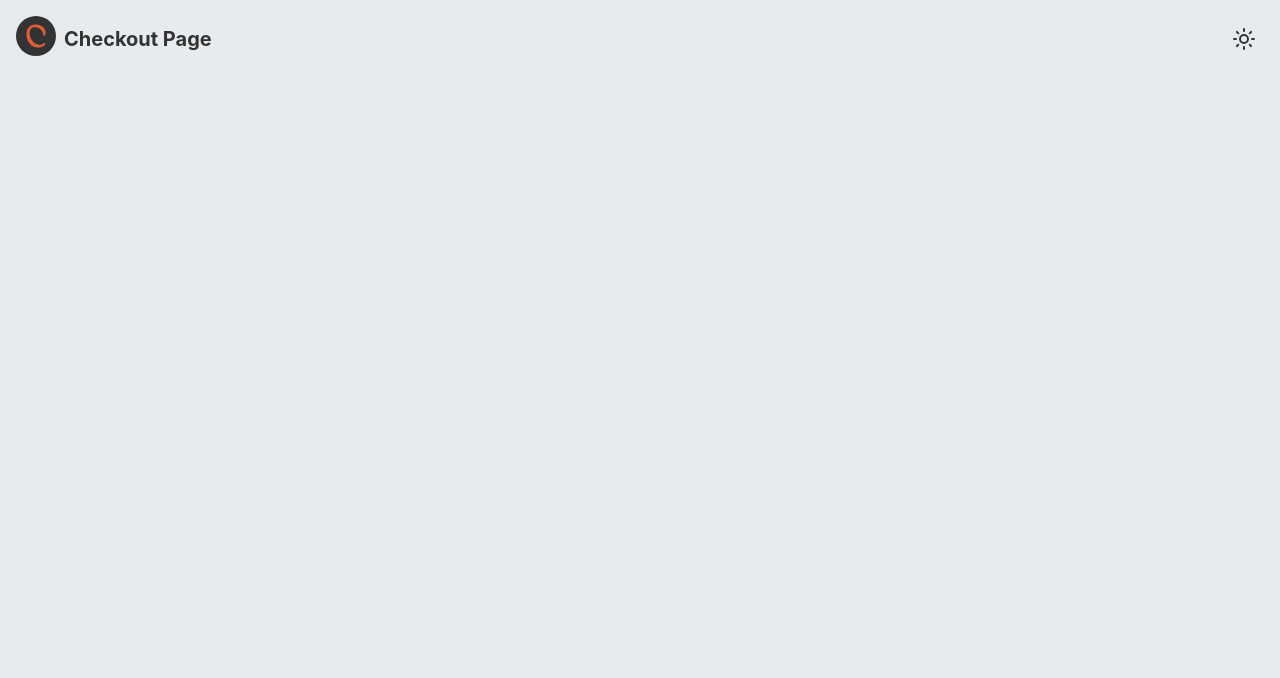
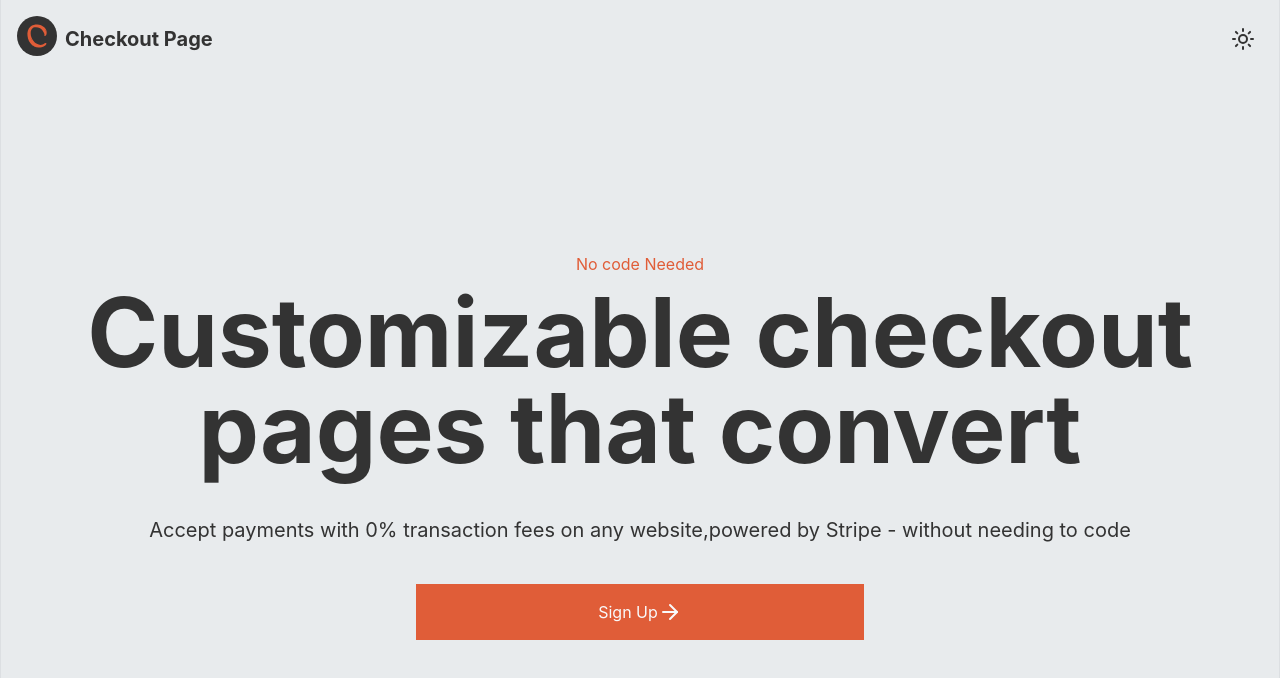
Before and after one commit to rajgupta-ml/checkout_page, a Next.js app: page / in a window 1280 px wide. Shown: the top 678 px of the page. Built offline with nearby package versions, Linux system fonts and the light colour scheme.

Commit message:
Refactor Landing component to include Hero section and update Container styles for full height

```diff
--- a/src/componets/Container.tsx
+++ b/src/componets/Container.tsx
@@ -1,7 +1,7 @@
 import React from 'react';
 
 const Container = ({ children }: { children: React.ReactNode }) => {
-	return <div className="max-w-7xl mx-auto p-4">{children}</div>;
+	return <div className="max-w-7xl mx-auto  h-full">{children}</div>;
 };
 
 export default Container;
--- a/src/componets/Landing.tsx
+++ b/src/componets/Landing.tsx
@@ -1,15 +1,45 @@
 import Navbar from '@/componets/Navbar';
 import React from 'react';
 import Container from './Container';
-
+import Link from 'next/link';
+import { ArrowRight } from 'lucide-react';
 const Landing = () => {
 	return (
-		<div>
+		<div className="max-h-screen h-screen">
 			<Container>
-				<Navbar />
+				<div className="border-r border-l h-full p-4 ">
+					<Navbar />
+					<Hero />
+				</div>
 			</Container>
 		</div>
 	);
 };
 
+const Hero = () => {
+	return (
+		<div className=" h-full flex flex-col gap-2 items-center justify-center">
+			<span className="text-primary">No code Needed</span>
+			<div className="text-center flex flex-col gap-10 mb-8">
+				<h1 className="text-8xl font-bold text-wrap">
+					Customizable checkout pages that convert
+				</h1>
+				<p className="text-xl  ">
+					Accept payments with 0% transaction fees on any website,powered by
+					Stripe - without needing to code
+				</p>
+			</div>
+			<div className="w-full  items-center flex justify-center ">
+				<Link
+					href="/signup"
+					className=" bg-primary text-muted w-md text-center flex items-center justify-center p-4"
+				>
+					Sign Up
+					<ArrowRight className="" />
+				</Link>
+			</div>
+		</div>
+	);
+};
+
 export default Landing;
--- a/src/componets/Navbar.tsx
+++ b/src/componets/Navbar.tsx
@@ -27,8 +27,8 @@ const SVG = () => {
 		>
 			<circle cx="200" cy="200" r="200" fill="var(--foreground)"></circle>
 			<path
-				fill-rule="evenodd"
-				clip-rule="evenodd"
+				fillRule="evenodd"
+				clipRule="evenodd"
 				d="M287.567 154.425c-.51-7.72-3.169-14.453-9.11-19.692l9.11 19.692zM136.811 219.05c1.751 9.252 6.146 16.98 12.769 23.491-4.255-7.832-8.512-15.662-12.769-23.491zm-31.626-21.201c-4.844-33.069 5.295-71.674 27.985-91.134 22.69-19.459 44.023-22.447 67.854-22.709 27.893-.307 51.544 10.483 71.519 29 19.31 17.894 27.69 40.354 23.328 66.888-1.486 9.038-7.032 15.12-14.543 19.658-2.21 1.335-4.845 2.222-7.178.334-2.229-1.798-.31-3.867.081-5.842 2.157-10.915-2.113-20.486-6.789-29.762-8.497-16.853-20.884-31.836-37.014-41.351-18.094-10.675-38.905-12.973-55.115-9.729-16.21 3.243-24.64 12.972-32.421 25.945-7.781 12.972-8.717 44.864.901 72.702 9.888 28.617 28.708 51.305 54.801 66.717 26.757 15.807 53.543 14.573 78.391-4.999 4.208-3.315 8.673-2.32 12.977-3.13 2.608-.494 4.219 1.981 4.218 5.156.001 7.02-3.556 11.915-8.559 16.31-11.43 10.035-24.93 15.9-39.366 19.883-25.938 7.159-51.067 5.485-75.105-7.245-1.648-.877-3.267-1.616-4.377-3.463-4.429-3.018-4.342-4.953-8.342-5.794-3.165-.668-5.962-3.862-8.566-6.315-25.236-23.742-41.176-52.238-44.68-91.12z"
 				fill="var(--primary)"
 			></path>
```
